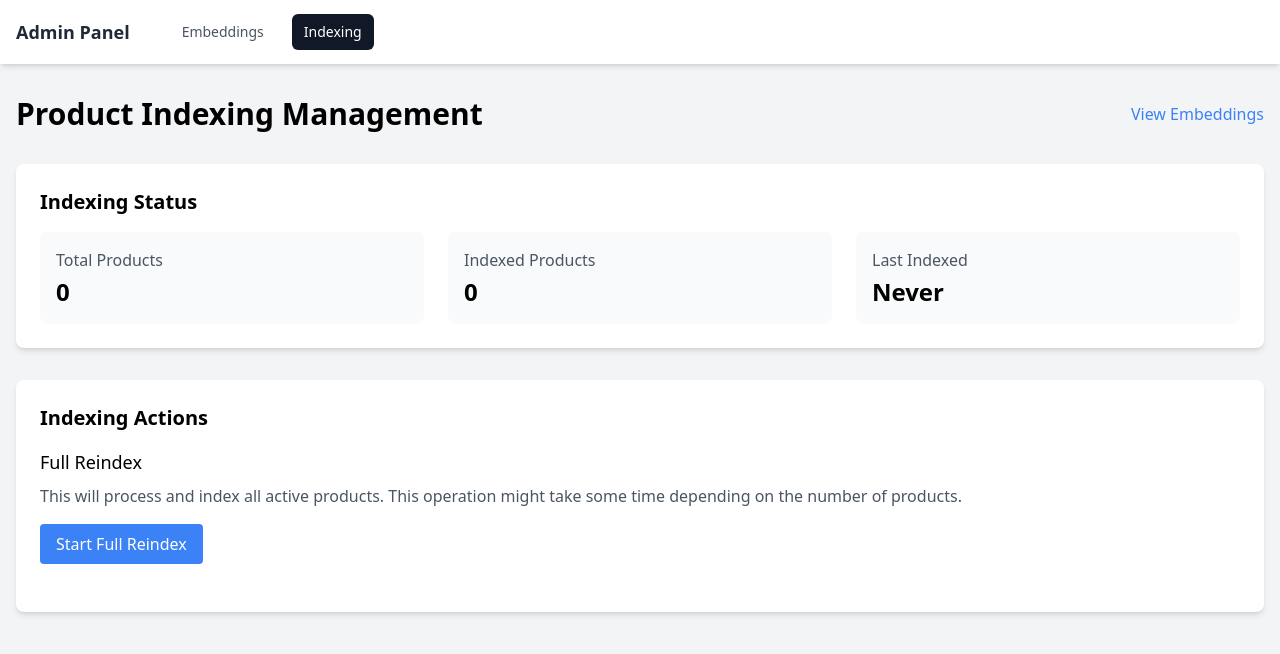
After one commit to m1520n/rag-chatbot, a Flask app: page /admin/indexing in a window 1280 px wide. The commit adds this page. Shown: the top 654 px of the page. Run offline with Flask 3, Linux system fonts and the light colour scheme; data that the repository does not hold is empty; some libraries are stand-ins or nearby versions.

Commit message:
Add admin section

```diff
--- a/src/handlers/data_processor.py
+++ b/src/handlers/data_processor.py
@@ -16,7 +16,7 @@ def clean_url_string(text):
 def clean_and_enhance_text(text, is_tags=False):
     """Clean and enhance text for better embedding."""
     text = clean_html(text).strip()
-    print(text)
+
     if is_tags:
         # Convert comma-separated tags to space-separated and repeat important ones
         tags = [t.strip() for t in text.split(",") if t.strip()]
--- a/src/handlers/mysql_handler.py
+++ b/src/handlers/mysql_handler.py
@@ -59,22 +59,55 @@ class MySQLHandler:
         """
         return self._execute_query(query, (metadata, product_id), fetch=False)
 
-    def count_active_products(self):
-        """Count total number of active products."""
-        query = "SELECT COUNT(*) as count FROM products WHERE active = '1'"
-        result = self._execute_query(query)
+    def count_active_products(self, filters=None):
+        """Count total number of active products with optional filtering."""
+        base_query = "SELECT COUNT(*) as count FROM products WHERE active = '1'"
+
+        if filters and 'empty_fields' in filters:
+            conditions = []
+            for field in filters['empty_fields']:
+                if field == 'description':
+                    conditions.append("(descr_en IS NULL OR descr_en = '' OR descr2_en IS NULL OR descr2_en = '')")
+                elif field == 'name':
+                    conditions.append("(name_en IS NULL OR name_en = '')")
+                elif field == 'tags':
+                    conditions.append("(tags_en IS NULL OR tags_en = '')")
+
+            if conditions:
+                base_query += " AND (" + " OR ".join(conditions) + ")"
+
+        result = self._execute_query(base_query)
         return result[0]['count'] if result else 0
 
-    def fetch_active_products_paginated(self, offset, limit):
-        """Fetch active products with pagination."""
-        query = """
+    def fetch_active_products_paginated(self, offset, limit, filters=None):
+        """Fetch active products with pagination and filtering.
+
+        Args:
+            offset (int): Number of records to skip
+            limit (int): Number of records to return
+            filters (dict): Dictionary of filters, e.g. {'empty_fields': ['description', 'tags']}
+        """
+        base_query = """
             SELECT id, name_en, descr_en, descr2_en, tags_en
             FROM products
-            WHERE active != 0 OR active != NULL
-            ORDER BY id DESC
-            LIMIT %s OFFSET %s
+            WHERE active = '1'
         """
-        return self._execute_query(query, (limit, offset))
+
+        if filters and 'empty_fields' in filters:
+            conditions = []
+            for field in filters['empty_fields']:
+                if field == 'description':
+                    conditions.append("(descr_en IS NULL OR descr_en = '' OR descr2_en IS NULL OR descr2_en = '')")
+                elif field == 'name':
+                    conditions.append("(name_en IS NULL OR name_en = '')")
+                elif field == 'tags':
+                    conditions.append("(tags_en IS NULL OR tags_en = '')")
+
+            if conditions:
+                base_query += " AND (" + " OR ".join(conditions) + ")"
+
+        base_query += " ORDER BY id DESC LIMIT %s OFFSET %s"
+        return self._execute_query(base_query, (limit, offset))
 
 # Create a singleton instance
 mysql_db = MySQLHandler()
--- a/src/handlers/routes.py
+++ b/src/handlers/routes.py
@@ -47,6 +47,38 @@ def handle_chat():
 
     return jsonify({'response': response})
 
+@admin.route('/')
+@admin.route('/dashboard')
+def admin_dashboard():
+    """Display admin dashboard."""
+    return render_template('admin/dashboard.html')
+
+@admin.route('/admin/indexing')
+def indexing_page():
+    """Display indexing management page."""
+    return render_template('admin/indexing.html')
+
+@admin.route('/admin/indexing/status')
+def get_indexing_status():
+    """Get current indexing status."""
+    status = product_service.get_indexing_status()
+    return jsonify(status)
+
+@admin.route('/admin/indexing/start', methods=['POST'])
+def start_indexing():
+    """Start the indexing process."""
+    try:
+        product_service.start_indexing()
+        return jsonify({'status': 'started'})
+    except Exception as e:
+        return jsonify({'error': str(e)}), 500
+
+@admin.route('/admin/indexing/progress')
+def get_indexing_progress():
+    """Get current indexing progress."""
+    progress = product_service.get_indexing_progress()
+    return jsonify(progress)
+
 @admin.route('/admin/embeddings')
 def list_embeddings():
     """Display embedding preview page."""
@@ -58,16 +90,27 @@ def get_embeddings_data():
     try:
         page = int(request.args.get('page', 1))
         per_page = int(request.args.get('per_page', 10))
+
+        # Parse filters
+        filters = {}
+        empty_fields = request.args.getlist('empty_fields[]')
+        if empty_fields:
+            filters['empty_fields'] = empty_fields
+
     except ValueError:
         return jsonify({'error': 'Invalid pagination parameters'}), 400
 
-    preview_data = product_service.preview_product_embedding(page=page, per_page=per_page)
+    preview_data = product_service.preview_product_embedding(
+        page=page,
+        per_page=per_page,
+        filters=filters
+    )
     return jsonify(preview_data)
 
 @admin.route('/admin/embeddings/<int:product_id>')
 def show_embedding(product_id):
     """Display embedding preview for a specific product."""
-    preview_data = product_service.preview_product_embedding(product_id)
+    preview_data = product_service.preview_single_product_embedding(product_id)
     if not preview_data:
         return jsonify({'error': 'Product not found'}), 404
-    return jsonify(preview_data[0])
+    return jsonify(preview_data)
--- a/src/handlers/vector_handler.py
+++ b/src/handlers/vector_handler.py
@@ -94,3 +94,11 @@ class VectorHandler:
                 print(f"ID: {results['ids'][i]}, Name: {results['metadatas'][i]['name']}")
         except Exception as e:
             print(f"❌ Error accessing vector database: {str(e)}")
+
+    def count_indexed_products(self):
+        """Count the number of products in the vector database."""
+        try:
+            return len(self.collection.get()['ids'])
+        except Exception as e:
+            print(f"❌ Error counting indexed products: {str(e)}")
+            return 0
--- /dev/null
+++ b/templates/admin/base.html
@@ -0,0 +1,40 @@
+<!DOCTYPE html>
+<html lang="en">
+<head>
+    <meta charset="UTF-8">
+    <meta name="viewport" content="width=device-width, initial-scale=1.0">
+    <title>{% block title %}Admin Panel{% endblock %}</title>
+    <script src="https://cdn.tailwindcss.com"></script>
+</head>
+<body class="bg-gray-100">
+    <!-- Navigation -->
+    <nav class="bg-white shadow-md">
+        <div class="container mx-auto px-4">
+            <div class="flex items-center justify-between h-16">
+                <div class="flex items-center">
+                    <a href="/admin" class="text-gray-800 font-bold text-lg">
+                        Admin Panel
+                    </a>
+                    <div class="ml-10 flex items-baseline space-x-4">
+                        <a href="/admin/embeddings"
+                           class="px-3 py-2 rounded-md text-sm font-medium {% if request.endpoint == 'admin.list_embeddings' %}bg-gray-900 text-white{% else %}text-gray-600 hover:text-gray-900{% endif %}">
+                            Embeddings
+                        </a>
+                        <a href="/admin/indexing"
+                           class="px-3 py-2 rounded-md text-sm font-medium {% if request.endpoint == 'admin.indexing_page' %}bg-gray-900 text-white{% else %}text-gray-600 hover:text-gray-900{% endif %}">
+                            Indexing
+                        </a>
+                    </div>
+                </div>
+            </div>
+        </div>
+    </nav>
+
+    <!-- Main Content -->
+    <main class="container mx-auto px-4 py-8">
+        {% block content %}{% endblock %}
+    </main>
+
+    {% block scripts %}{% endblock %}
+</body>
+</html>
--- /dev/null
+++ b/templates/admin/indexing.html
@@ -0,0 +1,184 @@
+{% extends "admin/base.html" %}
+
+{% block title %}Product Indexing Management{% endblock %}
+
+{% block content %}
+<div class="flex justify-between items-center mb-8">
+    <h1 class="text-3xl font-bold">Product Indexing Management</h1>
+    <a href="/admin/embeddings" class="text-blue-500 hover:text-blue-600">
+        View Embeddings
+    </a>
+</div>
+
+<!-- Status Card -->
+<div class="bg-white rounded-lg shadow-md p-6 mb-8">
+    <h2 class="text-xl font-semibold mb-4">Indexing Status</h2>
+    <div class="grid grid-cols-1 md:grid-cols-3 gap-6">
+        <div class="bg-gray-50 p-4 rounded-lg">
+            <div class="text-gray-600 mb-1">Total Products</div>
+            <div id="total-products" class="text-2xl font-bold">-</div>
+        </div>
+        <div class="bg-gray-50 p-4 rounded-lg">
+            <div class="text-gray-600 mb-1">Indexed Products</div>
+            <div id="indexed-products" class="text-2xl font-bold">-</div>
+        </div>
+        <div class="bg-gray-50 p-4 rounded-lg">
+            <div class="text-gray-600 mb-1">Last Indexed</div>
+            <div id="last-indexed" class="text-2xl font-bold">-</div>
+        </div>
+    </div>
+</div>
+
+<!-- Actions Card -->
+<div class="bg-white rounded-lg shadow-md p-6">
+    <h2 class="text-xl font-semibold mb-4">Indexing Actions</h2>
+
+    <!-- Index All Products -->
+    <div class="mb-6">
+        <h3 class="text-lg font-medium mb-2">Full Reindex</h3>
+        <p class="text-gray-600 mb-4">
+            This will process and index all active products. This operation might take some time depending on the number of products.
+        </p>
+        <button onclick="startFullReindex()"
+                id="reindex-btn"
+                class="px-4 py-2 bg-blue-500 text-white rounded hover:bg-blue-600 transition-colors">
+            Start Full Reindex
+        </button>
+    </div>
+
+    <!-- Progress Section -->
+    <div id="progress-section" class="hidden">
+        <div class="mb-4">
+            <div class="flex justify-between mb-1">
+                <span class="text-gray-700">Progress</span>
+                <span id="progress-text" class="text-gray-600">0%</span>
+            </div>
+            <div class="w-full bg-gray-200 rounded-full h-2.5">
+                <div id="progress-bar"
+                     class="bg-blue-500 h-2.5 rounded-full transition-all duration-300"
+                     style="width: 0%">
+                </div>
+            </div>
+        </div>
+        <div id="current-product" class="text-gray-600 text-sm"></div>
+    </div>
+
+    <!-- Status Messages -->
+    <div id="status-messages" class="mt-4 space-y-2"></div>
+</div>
+{% endblock %}
+
+{% block scripts %}
+<script>
+    // Elements
+    const elements = {
+        totalProducts: document.getElementById('total-products'),
+        indexedProducts: document.getElementById('indexed-products'),
+        lastIndexed: document.getElementById('last-indexed'),
+        reindexBtn: document.getElementById('reindex-btn'),
+        progressSection: document.getElementById('progress-section'),
+        progressBar: document.getElementById('progress-bar'),
+        progressText: document.getElementById('progress-text'),
+        currentProduct: document.getElementById('current-product'),
+        statusMessages: document.getElementById('status-messages')
+    };
+
+    // Load initial status
+    async function loadStatus() {
+        try {
+            const response = await fetch('/admin/indexing/status');
+            const data = await response.json();
+
+            elements.totalProducts.textContent = data.total_products;
+            elements.indexedProducts.textContent = data.indexed_products;
+            elements.lastIndexed.textContent = data.last_indexed || 'Never';
+
+        } catch (error) {
+            console.error('Error loading status:', error);
+            addStatusMessage('Error loading indexing status', 'error');
+        }
+    }
+
+    // Start full reindex
+    async function startFullReindex() {
+        elements.reindexBtn.disabled = true;
+        elements.progressSection.classList.remove('hidden');
+        elements.progressBar.style.width = '0%';
+        elements.progressText.textContent = '0%';
+        elements.statusMessages.innerHTML = '';
+
+        try {
+            const response = await fetch('/admin/indexing/start', { method: 'POST' });
+            const data = await response.json();
+
+            if (response.ok) {
+                addStatusMessage('Indexing started successfully', 'success');
+                pollProgress();
+            } else {
+                throw new Error(data.error || 'Failed to start indexing');
+            }
+        } catch (error) {
+            console.error('Error starting indexing:', error);
+            addStatusMessage('Error starting indexing process', 'error');
+            elements.reindexBtn.disabled = false;
+        }
+    }
+
+    // Poll progress
+    async function pollProgress() {
+        try {
+            const response = await fetch('/admin/indexing/progress');
+            const data = await response.json();
+
+            updateProgress(data);
+
+            if (data.status === 'in_progress') {
+                setTimeout(pollProgress, 1000);
+            } else {
+                elements.reindexBtn.disabled = false;
+                loadStatus();
+            }
+        } catch (error) {
+            console.error('Error polling progress:', error);
+            addStatusMessage('Error checking indexing progress', 'error');
+            elements.reindexBtn.disabled = false;
+        }
+    }
+
+    // Update progress UI
+    function updateProgress(data) {
+        const progress = data.progress || 0;
+        elements.progressBar.style.width = `${progress}%`;
+        elements.progressText.textContent = `${progress}%`;
+
+        if (data.current_product) {
+            elements.currentProduct.textContent = `Processing: ${data.current_product}`;
+        }
+
+        if (data.status === 'completed') {
+            addStatusMessage('Indexing completed successfully', 'success');
+            elements.currentProduct.textContent = '';
+        } else if (data.status === 'error') {
+            addStatusMessage(data.error || 'An error occurred during indexing', 'error');
+        }
+    }
+
+    // Add status message
+    function addStatusMessage(message, type = 'info') {
+        const colors = {
+            success: 'bg-green-100 text-green-800',
+            error: 'bg-red-100 text-red-800',
+            info: 'bg-blue-100 text-blue-800'
+        };
+
+        const div = document.createElement('div');
+        div.className = `p-3 rounded ${colors[type]}`;
+        div.textContent = message;
+
+        elements.statusMessages.prepend(div);
+    }
+
+    // Initialize
+    document.addEventListener('DOMContentLoaded', loadStatus);
+</script>
+{% endblock %}
```
Also changed, not shown: src/services/product_service.py (+148 -12 lines), templates/admin/dashboard.html (added, +35 -0 lines), templates/admin/embeddings.html (+79 -15 lines).
